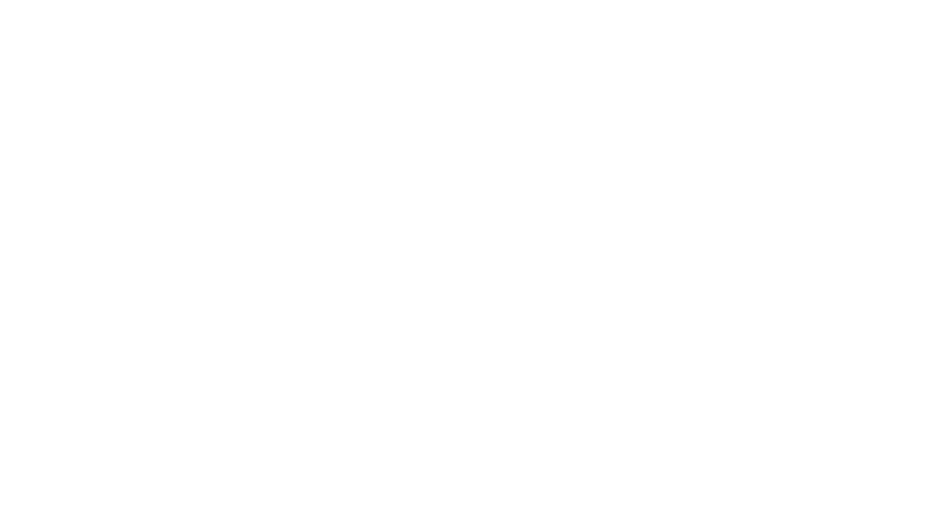
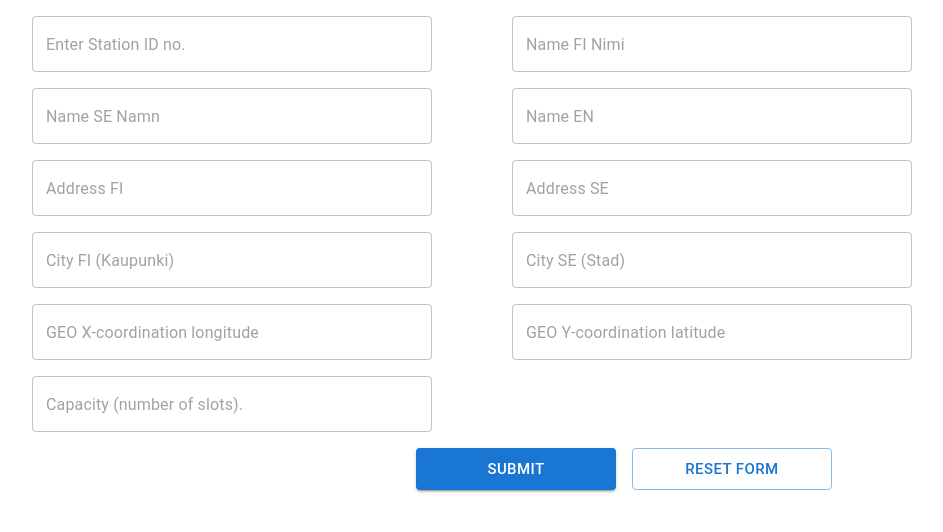
Before and after one commit to abdicodes/bicycles-app, a React (Create React App) app in the folder frontend/: page /add-station in a window 1280 px wide. Before the commit this address had no page. Shown: the top 532 px of the page, without its empty margins (16-959 px from the left). Built offline with nearby package versions, Linux system fonts and the light colour scheme.

Commit message:
UI components for adding new trips and stations

```diff
--- a/frontend/package.json
+++ b/frontend/package.json
@@ -13,6 +13,8 @@
     "@testing-library/react": "^13.4.0",
     "@testing-library/user-event": "^13.5.0",
     "axios": "^1.4.0",
+    "dayjs": "^1.11.7",
+    "formik": "^2.2.9",
     "leaflet": "^1.9.3",
     "react": "^18.2.0",
     "react-dom": "^18.2.0",
--- a/frontend/src/App.jsx
+++ b/frontend/src/App.jsx
@@ -3,6 +3,8 @@ import StationList from './components/Stations'
 import TripList from './components/Trips'
 import SingleStation from './components/SingleStation'
 import { Routes, Route } from 'react-router-dom'
+import NewStation from './components/NewStation'
+import NewTrip from './components/NewTrip'
 
 const App = () => {
   return (
@@ -12,6 +14,8 @@ const App = () => {
           <Route path="/" element={<StationList />} />
           <Route path="/trips" element={<TripList />} />
           <Route path="/stations/:id" element={<SingleStation />} />
+          <Route path="/add-station" element={<NewStation />} />
+          <Route path="/add-trip" element={<NewTrip />} />
         </Routes>
       </>
     </div>
--- /dev/null
+++ b/frontend/src/components/NewStation.jsx
@@ -0,0 +1,161 @@
+import React, { useState } from 'react'
+import { useFormik } from 'formik'
+import axios from 'axios'
+import { Box, OutlinedInput, Button, Alert } from '@mui/material'
+
+const NewStation = () => {
+  const [errorMessage, setErrorMessage] = useState(false)
+  const [successMessage, setSuccessMessage] = useState(false)
+
+  const formik = useFormik({
+    initialValues: {
+      id: '',
+      nimi: '',
+      namn: '',
+      name: '',
+      osoite: '',
+      adress: '',
+      kaupunki: '',
+      stad: '',
+      x: '',
+      y: '',
+      capacity: '',
+    },
+    onSubmit: (values) => {
+      axios
+        .post(`http://localhost:5000/api/stations/`, values)
+        .then(() => {
+          setSuccessMessage(true)
+          setTimeout(() => {
+            setSuccessMessage(false)
+          }, 5000)
+        })
+        .catch((e) => {
+          setErrorMessage(true)
+          setTimeout(() => {
+            setErrorMessage(false)
+          }, 5000)
+        })
+    },
+  })
+  return (
+    <div>
+      <Box sx={{ display: 'grid', justifyContent: ' center' }}>
+        <form onSubmit={formik.handleSubmit}>
+          <Box>
+            <OutlinedInput
+              id="id"
+              sx={{ m: 1, marginX: 5, width: '50vh' }}
+              placeholder="Enter Station ID no."
+              onChange={formik.handleChange}
+              value={formik.values.id}
+            />
+            <OutlinedInput
+              id="nimi"
+              sx={{ m: 1, marginX: 5, width: '50vh' }}
+              placeholder="Name FI Nimi"
+              onChange={formik.handleChange}
+              value={formik.values.nimi}
+            />
+            <OutlinedInput
+              id="namn"
+              sx={{ m: 1, marginX: 5, width: '50vh' }}
+              placeholder="Name SE Namn"
+              onChange={formik.handleChange}
+              value={formik.values.namn}
+            />
+            <OutlinedInput
+              id="name"
+              sx={{ m: 1, marginX: 5, width: '50vh' }}
+              placeholder="Name EN"
+              onChange={formik.handleChange}
+              value={formik.values.name}
+            />
+            <OutlinedInput
+              id="osoite"
+              sx={{ m: 1, marginX: 5, width: '50vh' }}
+              placeholder="Address FI"
+              onChange={formik.handleChange}
+              value={formik.values.osoite}
+            />
+            <OutlinedInput
+              id="adress"
+              sx={{ m: 1, marginX: 5, width: '50vh' }}
+              placeholder="Address SE"
+              onChange={formik.handleChange}
+              value={formik.values.adress}
+            />
+            <OutlinedInput
+              id="kaupunki"
+              sx={{ m: 1, marginX: 5, width: '50vh' }}
+              placeholder="City FI (Kaupunki)"
+              onChange={formik.handleChange}
+              value={formik.values.kaupunki}
+            />
+            <OutlinedInput
+              id="stad"
+              sx={{ m: 1, marginX: 5, width: '50vh' }}
+              placeholder="City SE (Stad)"
+              onChange={formik.handleChange}
+              value={formik.values.stad}
+            />
+
+            <OutlinedInput
+              id="x"
+              sx={{ m: 1, marginX: 5, width: '50vh' }}
+              placeholder="GEO X-coordination longitude"
+              onChange={formik.handleChange}
+              value={formik.values.x}
+            />
+            <OutlinedInput
+              id="y"
+              sx={{ m: 1, marginX: 5, width: '50vh' }}
+              placeholder="GEO Y-coordination latitude"
+              onChange={formik.handleChange}
+              value={formik.values.y}
+            />
+            <OutlinedInput
+              id="capacity"
+              sx={{ m: 1, marginX: 5, width: '50vh' }}
+              placeholder="Capacity (number of slots)."
+              onChange={formik.handleChange}
+              value={formik.values.capacity}
+            />
+          </Box>
+          <Box sx={{ display: 'flex', justifyContent: ' center' }}>
+            <Button
+              type="submit"
+              size="large"
+              variant="contained"
+              sx={{ m: 1, marginX: 1, width: '25vh' }}
+            >
+              Submit
+            </Button>
+            <Button
+              type="reset"
+              size="large"
+              variant="outlined"
+              sx={{ m: 1, marginX: 1, width: '25vh' }}
+              onClick={formik.handleReset}
+            >
+              Reset form
+            </Button>
+          </Box>
+        </form>
+        {errorMessage && (
+          <Alert severity="error">
+            Something went wrong make sure you filled all fields correctly!
+          </Alert>
+        )}
+
+        {successMessage && (
+          <Alert severity="success">
+            New station has been added successfully
+          </Alert>
+        )}
+      </Box>
+    </div>
+  )
+}
+
+export default NewStation
--- /dev/null
+++ b/frontend/src/components/NewTrip.jsx
@@ -0,0 +1,118 @@
+import React, { useState } from 'react'
+import { useFormik } from 'formik'
+import axios from 'axios'
+import { Box, OutlinedInput, Button, Alert } from '@mui/material'
+
+const NewTrip = () => {
+  const [errorMessage, setErrorMessage] = useState(false)
+  const [successMessage, setSuccessMessage] = useState(false)
+
+  const formik = useFormik({
+    initialValues: {
+      departure: '',
+      return: '',
+      departureId: '',
+      returnId: '',
+      distance: '',
+      duration: '',
+    },
+    onSubmit: (values) => {
+      axios
+        .post(`http://localhost:5000/api/trips/`, values)
+        .then(() => {
+          setSuccessMessage(true)
+          setTimeout(() => {
+            setSuccessMessage(false)
+          }, 5000)
+        })
+        .catch((e) => {
+          setErrorMessage(true)
+          setTimeout(() => {
+            setErrorMessage(false)
+          }, 5000)
+        })
+    },
+  })
+  return (
+    <div>
+      <Box sx={{ display: 'grid', justifyContent: ' center' }}>
+        <form onSubmit={formik.handleSubmit}>
+          <Box>
+            <OutlinedInput
+              id="departure"
+              sx={{ m: 1, marginX: 5, width: '50vh' }}
+              placeholder="Departure DD-MM-YYYY HH:MM"
+              onChange={formik.handleChange}
+              value={formik.values.departure}
+            />
+            <OutlinedInput
+              id="return"
+              sx={{ m: 1, marginX: 5, width: '50vh' }}
+              placeholder="Return DD-MM-YYYY HH:MM"
+              onChange={formik.handleChange}
+              value={formik.values.return}
+            />
+            <OutlinedInput
+              id="departureId"
+              sx={{ m: 1, marginX: 5, width: '50vh' }}
+              placeholder="Departure Station ID"
+              onChange={formik.handleChange}
+              value={formik.values.departureId}
+            />
+            <OutlinedInput
+              id="returnId"
+              sx={{ m: 1, marginX: 5, width: '50vh' }}
+              placeholder="Return Station ID"
+              onChange={formik.handleChange}
+              value={formik.values.returnId}
+            />
+            <OutlinedInput
+              id="distance"
+              sx={{ m: 1, marginX: 5, width: '50vh' }}
+              placeholder="Distance (in meters)"
+              onChange={formik.handleChange}
+              value={formik.values.distance}
+            />
+            <OutlinedInput
+              id="duration"
+              sx={{ m: 1, marginX: 5, width: '50vh' }}
+              placeholder="Duration (in seconds"
+              onChange={formik.handleChange}
+              value={formik.values.duration}
+            />
+          </Box>
+          <Box sx={{ display: 'flex', justifyContent: ' center' }}>
+            <Button
+              type="submit"
+              size="large"
+              variant="contained"
+              sx={{ m: 1, marginX: 1, width: '25vh' }}
+            >
+              Submit
+            </Button>
+            <Button
+              type="reset"
+              size="large"
+              variant="outlined"
+              sx={{ m: 1, marginX: 1, width: '25vh' }}
+              onClick={formik.handleReset}
+            >
+              Reset form
+            </Button>
+          </Box>
+        </form>
+        {errorMessage && (
+          <Alert severity="error">
+            Something went wrong make sure you filled all fields correctly!
+          </Alert>
+        )}
+
+        {successMessage && (
+          <Alert severity="success">New Trip has been added successfully</Alert>
+        )}
+      </Box>
+    </div>
+  )
+}
+
+export default NewTrip
```
Also changed, not shown: 1 other file (tests, documents, lock files or other folders).
